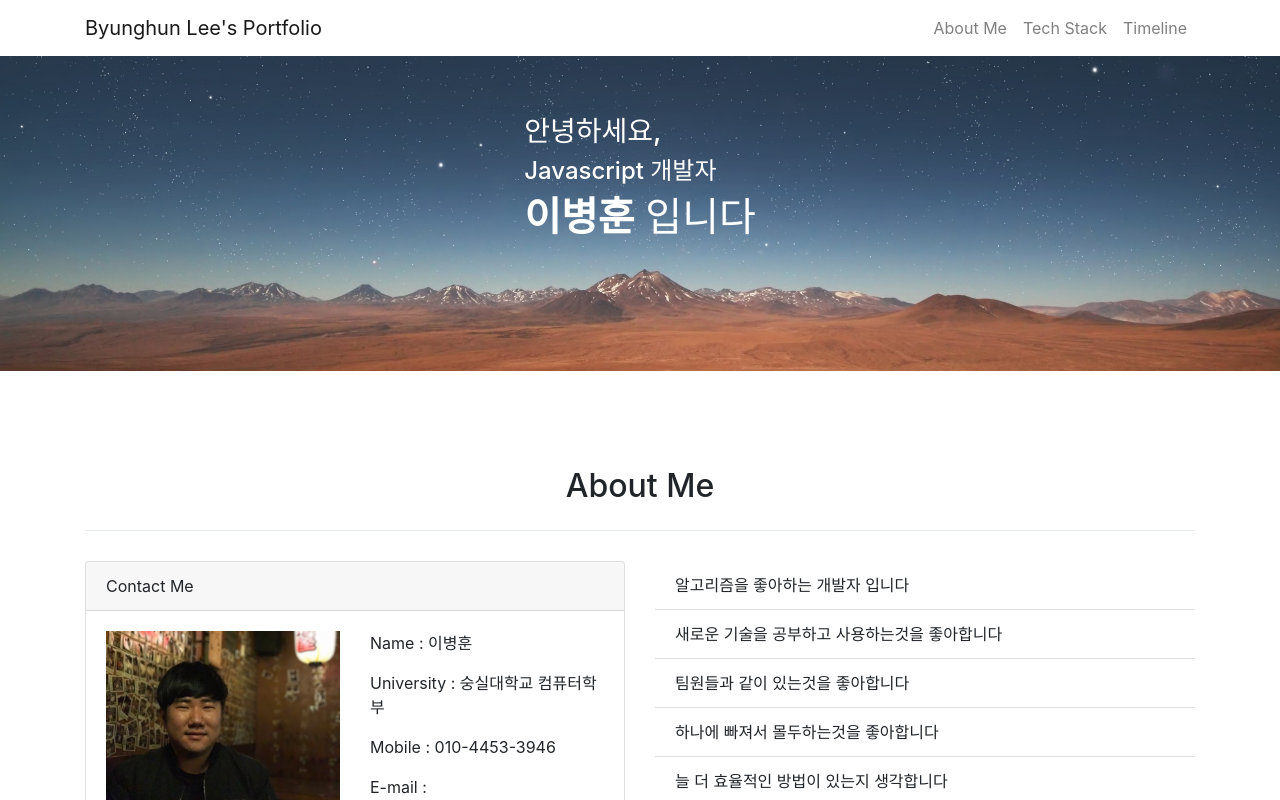
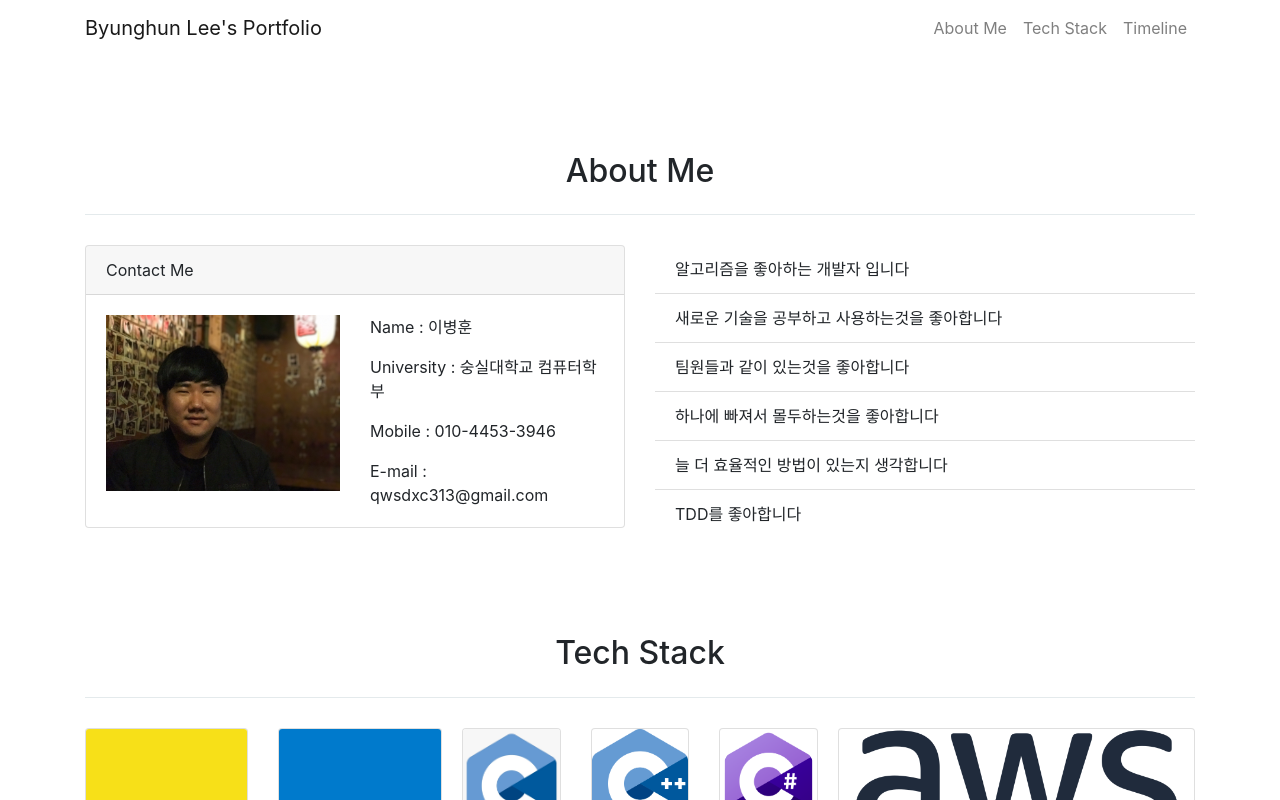
Before and after one commit to hun1138/byunghun-protfolio, a Next.js app: page / in a window 1280 px wide. Shown: the top 800 px of the page. Built offline with nearby package versions, Linux system fonts and the light colour scheme.

Commit message:
branch test

```diff
--- a/pages/index.js
+++ b/pages/index.js
@@ -27,7 +27,7 @@ export default function Home() {
       </Head>
 
       <PortNavbar />
-      <Introduction />
+      {/*<Introduction />*/}
 
       <main>
         <AboutMe />
```
